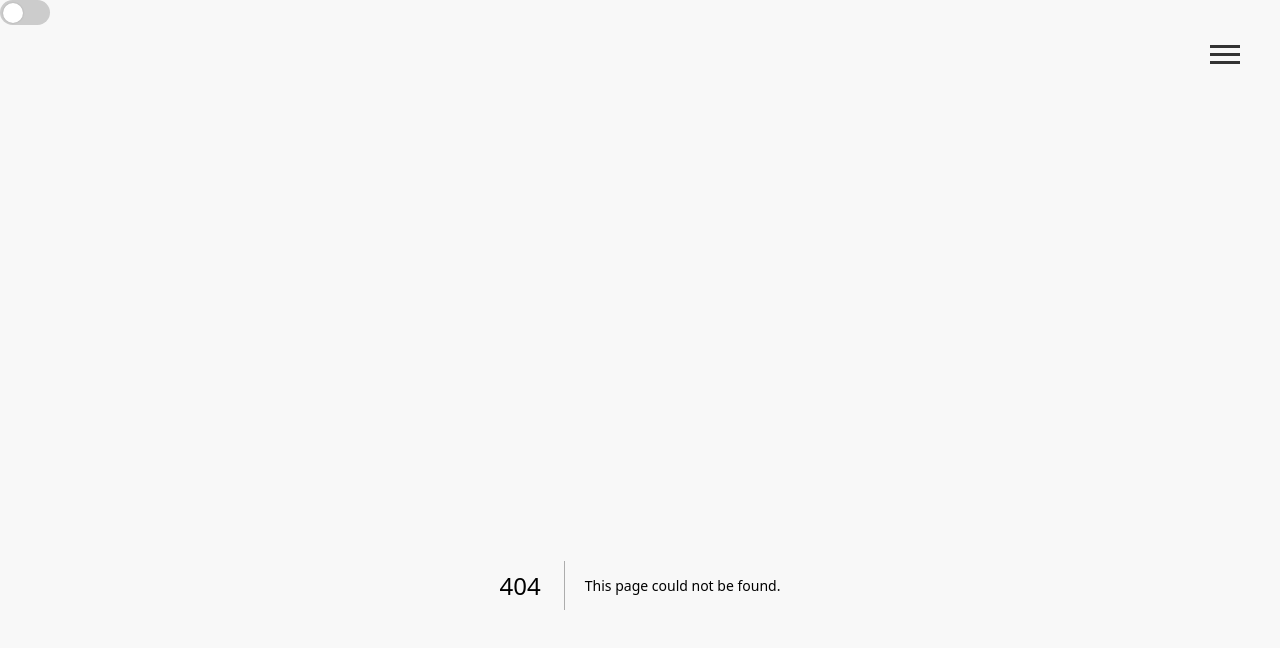
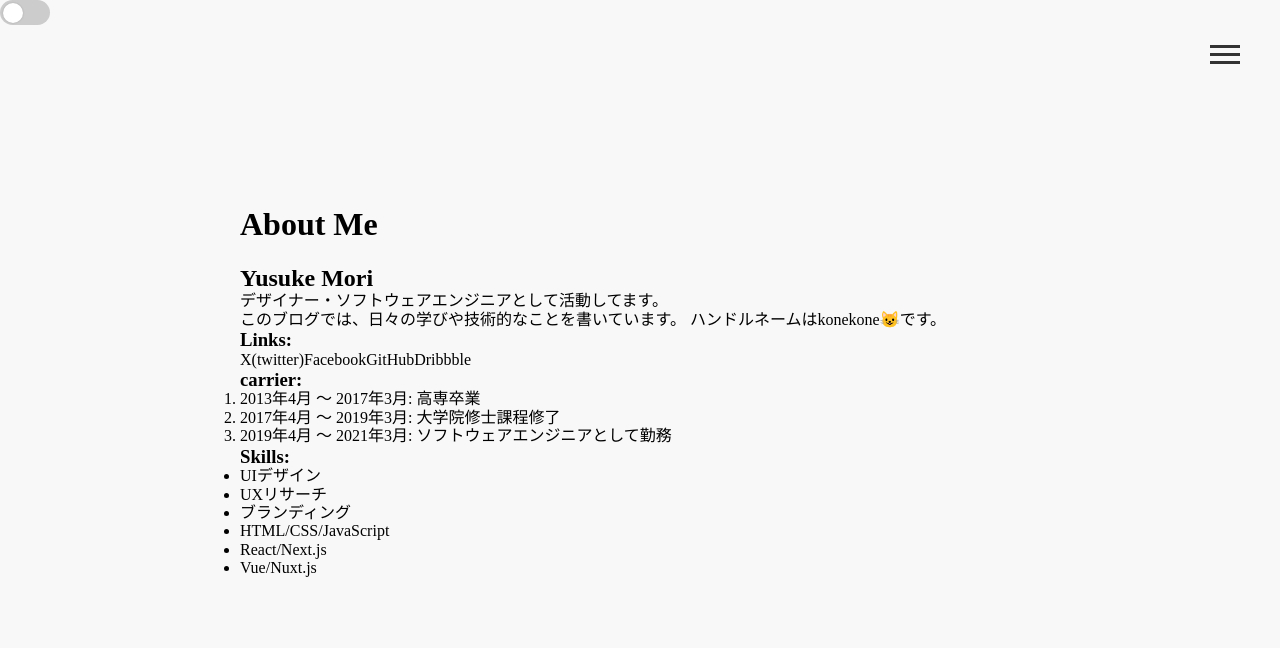
Before and after one commit to w3cdp6084-dev/konekone84-blog2, a Next.js app: page /about in a window 1280 px wide. Before the commit this address had no page. Shown: the top 648 px of the page. Built offline with nearby package versions, Linux system fonts and the light colour scheme.

Commit message:
about add

```diff
--- /dev/null
+++ b/pages/about/index.tsx
@@ -0,0 +1,49 @@
+import styles from '../styles/About.module.scss';
+
+const About: React.FC = () => {
+ return (
+   <div className={styles.aboutContainer}>
+    <h1>About Me</h1>
+    <div>
+      <h2>Yusuke Mori</h2>
+      <p>
+        デザイナー・ソフトウェアエンジニアとして活動してます。<br />
+        このブログでは、日々の学びや技術的なことを書いています。
+        ハンドルネームは<span>konekone😺</span>です。
+      </p>
+      <div>
+        <h3>Links:</h3>
+        <a href="https://twitter.com/konekone_">X(twitter)</a>
+        <a href="https://www.facebook.com/yusuke.mori.568">Facebook</a>
+        <a href="https://github.com/konekone">GitHub</a>
+        <a href="https://dribbble.com/konekone">Dribbble</a>
+      </div>
+
+      <div>
+        <h3>carrier:</h3>
+        <ol>
+          <li>2013年4月 〜 2017年3月: 高専卒業</li>
+          <li>2017年4月 〜 2019年3月: 大学院修士課程修了</li>
+          <li>2019年4月 〜 2021年3月: ソフトウェアエンジニアとして勤務</li>
+        </ol>
+      </div>
+
+      <div>
+        <h3>Skills:</h3>
+        <ul>
+          <li>UIデザイン</li>
+          <li>UXリサーチ</li>
+          <li>ブランディング</li>
+        </ul>
+        <ul>
+          <li>HTML/CSS/JavaScript</li>
+          <li>React/Next.js</li>
+          <li>Vue/Nuxt.js</li>
+        </ul>
+      </div>
+    </div>
+   </div>
+ );
+}
+
+export default About;
--- /dev/null
+++ b/pages/styles/About.module.scss
@@ -0,0 +1,4 @@
+.aboutContainer{
+ margin: 0 auto;
+ max-width: 800px;
+}
```
